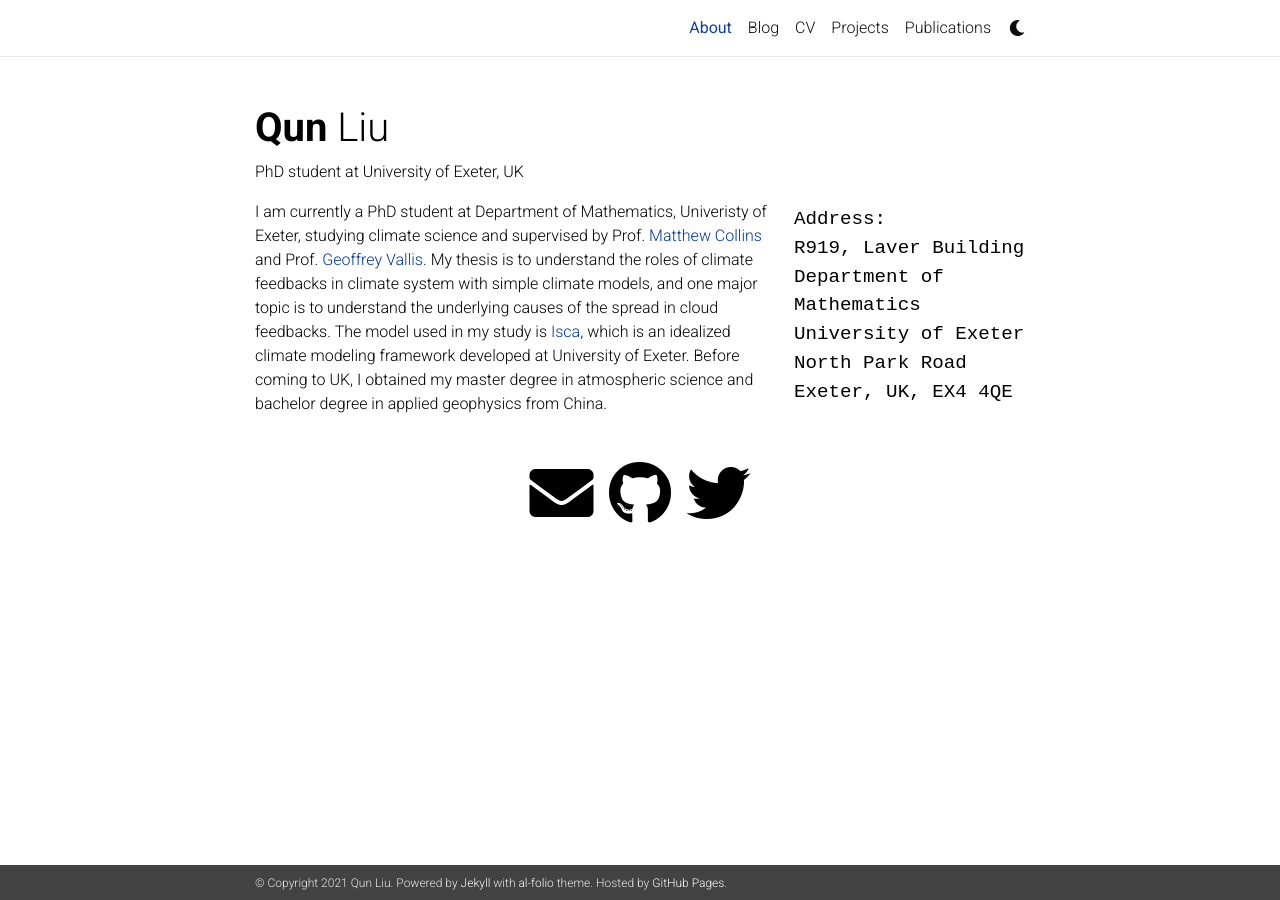
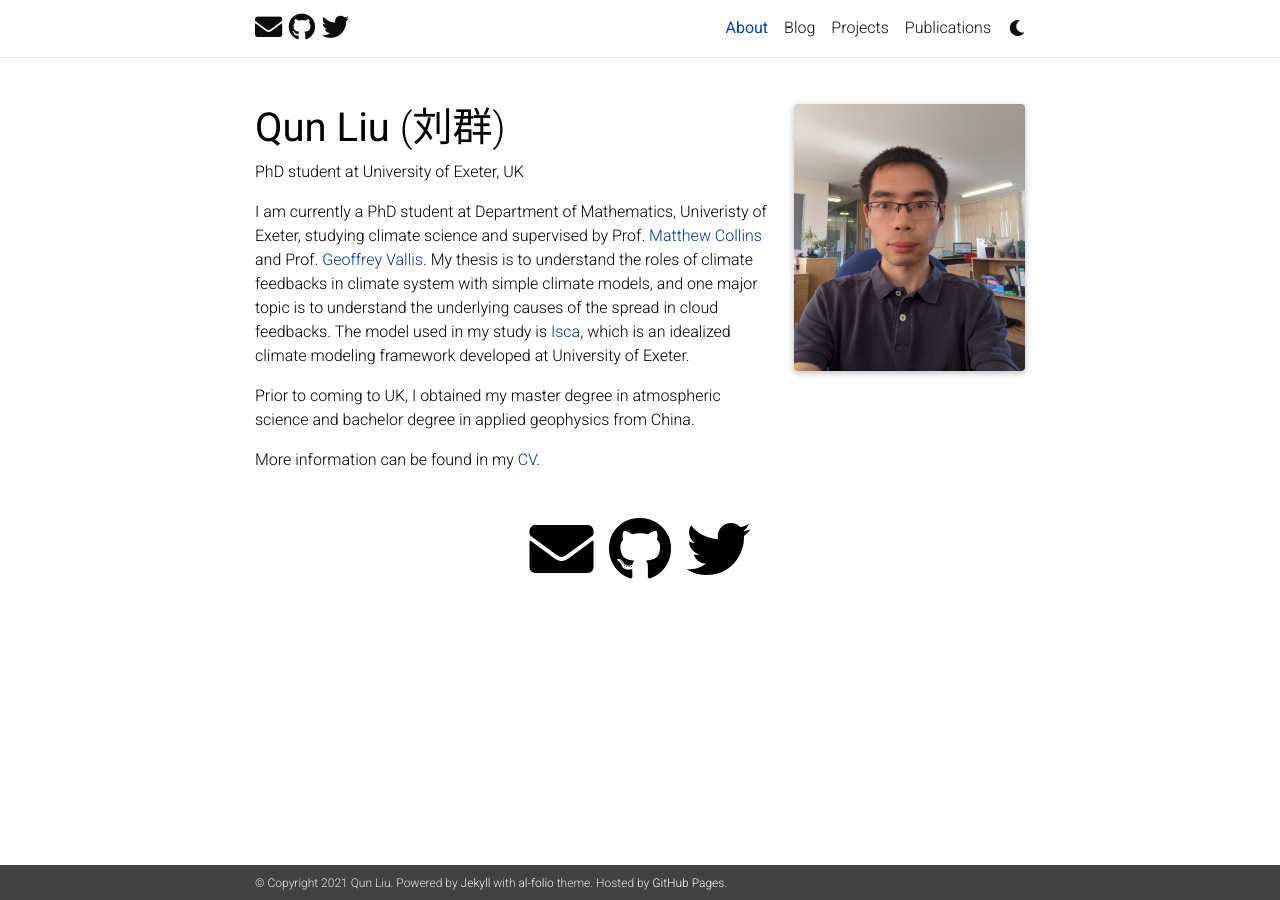
Before and after one commit to lqxyz/lqxyz.github.io, a Jekyll site: the page built from _pages/about.md, in a window 1280 px wide. Built offline with Jekyll 4.4.1, drawn with Linux system fonts in a browser that asks for light colours; nearby versions of some CDN libraries; comment, search, counter and statistics services are not loaded; a style sheet for code colours, icons or effects is not loaded.

Commit message:
Add photo and hide CV navigation

```diff
--- a/_config.yml
+++ b/_config.yml
@@ -172,7 +172,7 @@ enable_math:                true   # enables math typesetting (uses MathJax)
 enable_tooltips:            false  # enables automatic tooltip links generated
                                    # for each section titles on pages and posts
 enable_darkmode:            true   # enables switching between light/dark modes
-enable_navbar_social:       false  # enables displaying social links in the
+enable_navbar_social:       true   # enables displaying social links in the
                                    # navbar on the about page
 enable_project_categories:  true   # enables categorization of projects into
                                    # multiple categories
--- a/_layouts/about.html
+++ b/_layouts/about.html
@@ -4,12 +4,14 @@ layout: default
 
 <div class="post">
 
+  <!--
   <header class="post-header">
     <h1 class="post-title">
      {% if site.title == "blank" %}<span class="font-weight-bold">{{ site.first_name }}</span> {{ site.middle_name }} {{ site.last_name }}{% else %}{{ site.title }}{% endif %}
     </h1>
      <p class="desc">{{ page.description }}</p>
   </header>
+  -->
 
   <article>
     {% if page.profile %}
--- a/_pages/about.md
+++ b/_pages/about.md
@@ -6,22 +6,33 @@ description: PhD student at University of Exeter, UK
 
 profile:
   align: right
-  image: #prof_pic.jpg
+  image: profile_202107.jpg
   address: >
-      <p>Address:</p>
+news: false # includes a list of news items
+selected_papers: false # includes a list of papers marked as "selected={true}"
+social: true  # includes social icons at the bottom of the page
+---
+
+<header class="post-header">
+    <h1 class="post-title">
+        <b>Qun Liu</b> (<b>刘群</b>)
+    </h1>
+    <p class="desc">{{ page.description }}</p>
+</header>
+
+I am currently a PhD student at Department of Mathematics, Univeristy of Exeter, studying climate science and supervised by Prof. [Matthew Collins](https://emps.exeter.ac.uk/mathematics/staff/mc369) and Prof. [Geoffrey Vallis](https://emps.exeter.ac.uk/mathematics/staff/gv219). My thesis is to understand the roles of climate feedbacks in climate system with simple climate models, and one major topic is to understand the underlying causes of the spread in cloud feedbacks. The model used in my study is [Isca](https://github.com/ExeClim/Isca), which is an idealized climate modeling framework developed at University of Exeter.
+
+Prior to coming to UK, I obtained my master degree in atmospheric science and bachelor degree in applied geophysics from China.
+
+More information can be found in my [CV]({{ '/cv/' | relative_url }}).
+
+<!---
+
+    <p>Address:</p>
       <p>R919, Laver Building</p>
       <p>Department of Mathematics</p>
       <p>University of Exeter</p>
       <p>North Park Road</p>
       <p>Exeter, UK, EX4 4QE</p>
 
-news: false # includes a list of news items
-selected_papers: false # includes a list of papers marked as "selected={true}"
-social: true  # includes social icons at the bottom of the page
----
-
-I am currently a PhD student at Department of Mathematics, Univeristy of Exeter, studying climate science and supervised by Prof. [Matthew Collins](https://emps.exeter.ac.uk/mathematics/staff/mc369) and Prof. [Geoffrey Vallis](https://emps.exeter.ac.uk/mathematics/staff/gv219). My thesis is to understand the roles of climate feedbacks in climate system with simple climate models, and one major topic is to understand the underlying causes of the spread in cloud feedbacks. The model used in my study is [Isca](https://github.com/ExeClim/Isca), which is an idealized climate modeling framework developed at University of Exeter. Before coming to UK, I obtained my master degree in atmospheric science and bachelor degree in applied geophysics from China.
-
-<!---
-To understand the feedback processes with Isca, I have derived the radiative kernels for several radiation schemes in it and have developed a simple cloud scheme for it.
 -->
```
Also changed, not shown: _pages/cv.md (+1 -1 lines), assets/img/profile_202107.jpg (added).
